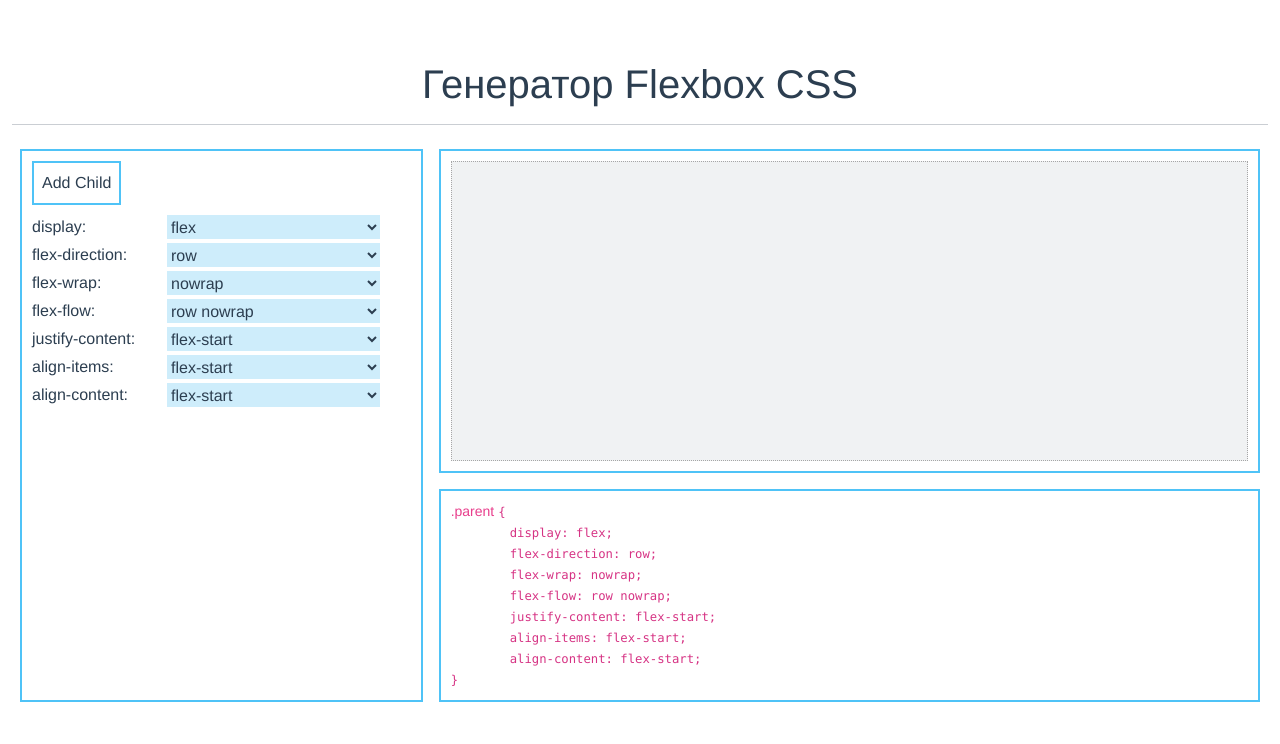
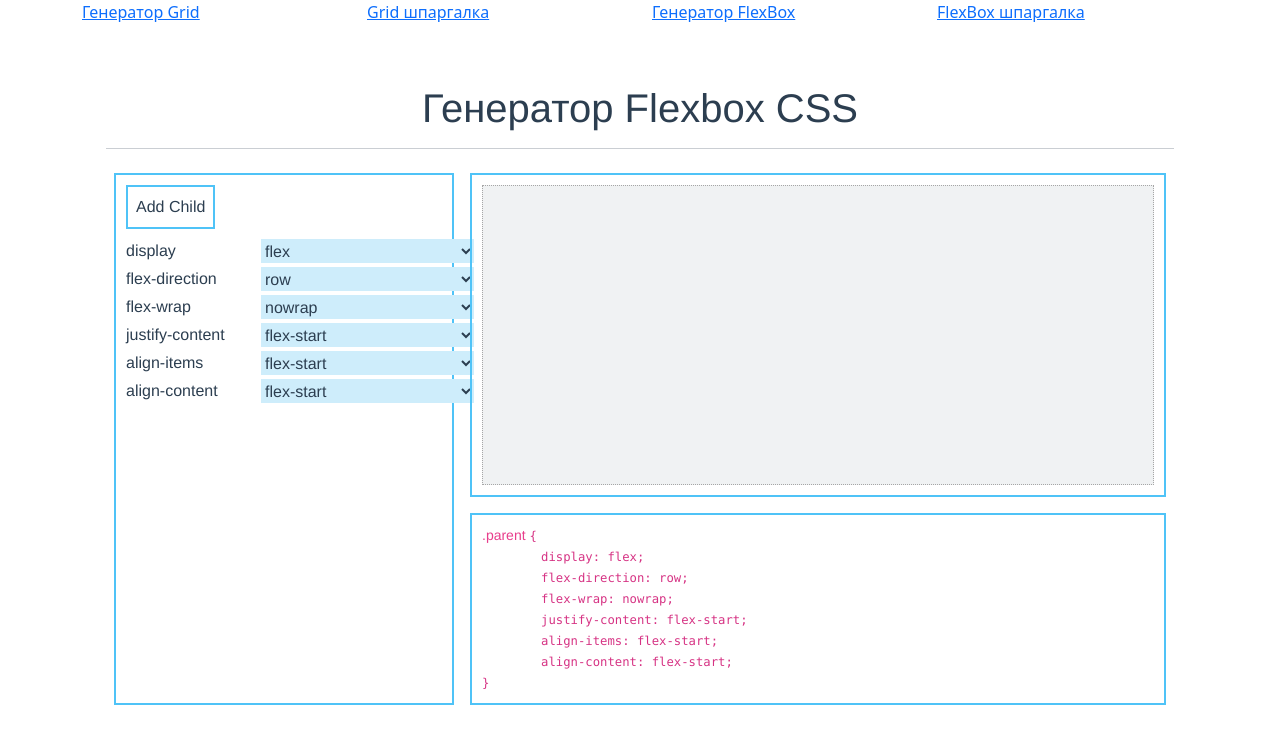
Before and after one commit to Tkachyshyn-Andrei/test_flexbox_shpargalka, a Vue app: page /#/flex-generator in a window 1280 px wide. Shown: the top 744 px of the page. Built offline with nearby package versions, Linux system fonts and the light colour scheme.

Commit message:
fix header

```diff
--- a/src/App.vue
+++ b/src/App.vue
@@ -1,7 +1,26 @@
 <template>
-  <div>
-    <router-view/>
+  <div class="container">
+    <div class="row">
+      <div class="col">
+        <router-link to="/grid-generator"> Генератор Grid</router-link>
+      </div>
+      <div class="col">
+        <router-link to="/grid-hint">Grid шпаргалка</router-link>
+      </div>
+      <div class="col">
+        <router-link to="/flex-generator">Генератор FlexBox</router-link>
+      </div>
+      <div class="col">
+        <router-link to="/flex-box">FlexBox шпаргалка</router-link>
+      </div>
+    </div>
+    <div class="row">
+      <div class="col">
+        <router-view/>
+      </div>
+    </div>
   </div>
+
 </template>
 
 <script>
--- a/src/components/Select/VSelect.vue
+++ b/src/components/Select/VSelect.vue
@@ -1,7 +1,7 @@
 <template>
   <div class="d-flex mb-1">
     <div class="property-name">
-      {{ property }}: &nbsp;
+      {{ label }}
     </div>
     <select @change="switchSelect($event)">
       <option disabled value="">Виберіть один із варіантів</option>
@@ -16,13 +16,15 @@
 export default {
   name: "VSelect",
   props: {
-    property: {
+    label: {
       type: String,
     },
     values: {
       type: Array,
     },
-    value:{}
+    value: {
+      type: [Number, String]
+    }
   },
   methods: {
     switchSelect(event) {
--- a/src/router/index.js
+++ b/src/router/index.js
@@ -1,7 +1,6 @@
 import Vue from "vue";
 import VueRouter from "vue-router";
 
-import Home from "@/views/Home";
 import GridGenerator from "@/views/GridGenerator";
 import FlexBox from "@/views/FlexBox";
 import FlexBoxGenerator from "@/views/FlexBoxGenerator";
@@ -12,25 +11,29 @@ const router = new VueRouter({
     routes: [
         {
             path: '/',
-            component: Home
+            redirect: '/grid-hint',
+            name: 'home'
+        },
+        {
+            path: '/grid-hint',
+            component: Hint,
+            name: 'grid-hint',
         },
         {
             path: '/grid-generator',
-            component: GridGenerator
-        },
-        {
-            path: '/hint',
-            component: Hint
+            component: GridGenerator,
+            name: 'grid-generator'
         },
         {
             path: '/flex-generator',
-            component: FlexBoxGenerator
+            component: FlexBoxGenerator,
+            name: 'flex-generator'
         },
         {
             path: '/flex-box',
-            component: FlexBox
-        }
-    ]
+            component: FlexBox,
+            name: 'flex-box'
+        }]
 
 })
 
--- a/src/views/FlexBoxGenerator.vue
+++ b/src/views/FlexBoxGenerator.vue
@@ -9,23 +9,23 @@
             <div @click="addChild">Add Child</div>
           </div>
           <div>
-            <VSelect v-model="selectedPropertiesParent.display" :values="display" property="display"/>
-            <VSelect v-model="selectedPropertiesParent.flexDirection" :values="flexDirection"
-                     property="flex-direction"/>
-            <VSelect v-model="selectedPropertiesParent.flexWrap" :values="flexWrap" property="flex-wrap"/>
-            <VSelect v-model="selectedPropertiesParent.flexFlow" :values="flexFlow" property="flex-flow"/>
-            <VSelect v-model="selectedPropertiesParent.justifyContent" :values="justifyContent"
-                     property="justify-content"/>
-            <VSelect v-model="selectedPropertiesParent.alignItems" :values="alignItems" property="align-items"/>
-            <VSelect v-model="selectedPropertiesParent.alignContent" :values="alignContent" property="align-content"/>
+            <VSelect v-model="parentStyleProperties.display" :values="display" label="display"/>
+            <VSelect v-model="parentStyleProperties.flexDirection" :values="flexDirection"
+                     label="flex-direction"/>
+            <VSelect v-model="parentStyleProperties.flexWrap" :values="flexWrap" label="flex-wrap"/>
+<!--            <VSelect v-model="parentStyleProperties.flexFlow" :values="flexFlow" label="flex-flow"/>-->
+            <VSelect v-model="parentStyleProperties.justifyContent" :values="justifyContent"
+                     label="justify-content"/>
+            <VSelect v-model="parentStyleProperties.alignItems" :values="alignItems" label="align-items"/>
+            <VSelect v-model="parentStyleProperties.alignContent" :values="alignContent" label="align-content"/>
           </div>
-          <div v-if="showChildBlock" class="container-style child-block">
-            <div>Вибрано Child</div>
-            <VSelect v-model="selectedPropertiesChild.order" :values="order" property="order"/>
-            <VSelect v-model="selectedPropertiesChild.alignSelf" :values="alignSelf" property="align-self"/>
-            <VSelect v-model="selectedPropertiesChild.flexGrow" :values="flexGrow" property="flex-grow"/>
-            <VSelect v-model="selectedPropertiesChild.flexShrink" :values="flexShrink" property="flex-shrink"/>
-            <VSelect v-model="selectedPropertiesChild.flexBasis" :values="flexBasis" property="flex-basis"/>
+          <div v-if="activeChild" class="container-style child-block">
+            <div>Вибрано {{ activeChild.index + 1 }}</div>
+            <VSelect v-model="activeChild.order" :values="order" label="order"/>
+            <VSelect v-model="activeChild.alignSelf" :values="alignSelf" label="align-self"/>
+            <VSelect v-model="activeChild.flexGrow" :values="flexGrow" label="flex-grow"/>
+            <VSelect v-model="activeChild.flexShrink" :values="flexShrink" label="flex-shrink"/>
+            <VSelect v-model="activeChild.flexBasis" :values="flexBasis" label="flex-basis"/>
             <div class="mb-1">
               <label>width</label>
               <input placeholder="20px">
@@ -39,23 +39,25 @@
       </div>
       <div class="col-8 p-2">
         <div class="container-style mb-3">
+
           <div :style="parentStyle" class="parent-block">
-            <div v-for="(item, index) in items" :key="index" :class="{'active-child': item === selectedPropertiesChild}"
-                 :style="getActiveChild(item)"
+            <div v-for="(item, index) in items" :key="index" :class="{'active-child': item === activeChild}"
+                 :style="getChildStyle(item)"
                  class="item"
-                 @click="selectActiveChild(item)"
+                 @click="setActiveChild(item, index)"
             >
               <i @click.stop="deleteChild(index)"/>
-              Child {{ index + 1}}
+              Child {{ index + 1 }}
             </div>
           </div>
+
         </div>
         <div class="container-style code">
           <div>
             .parent
             <code style="white-space: pre" v-html="showParentStyle"/>
           </div>
-          <div v-if="showChildBlock">
+          <div v-if="showChildBlockStyle">
             .child
             <code style="white-space: pre" v-html="showChildStyle"/>
           </div>
@@ -73,50 +75,42 @@ export default {
   components: {VSelect},
   data: () => ({
     items: [],
-        isChildBlockVisible: false,
-        selectedPropertiesParent: {
+    parentStyleProperties: {
       display: 'flex',
       flexDirection: 'row',
       flexWrap: 'nowrap',
-          flexFlow: 'row nowrap',
+      // flexFlow: 'row nowrap',
       justifyContent: 'flex-start',
       alignItems: 'flex-start',
       alignContent: 'flex-start',
     },
-        selectedPropertiesChild: {
-          order: '0',
-          alignSelf: 'flex-start',
-          flexGrow: '0',
-          flexShrink: '0',
-          flexBasis: 'content',
-        },
+    activeChild: null,
     display: ['flex', 'inline-flex'],
     flexDirection: ['row', 'row-reverse', 'column', 'column-reverse'],
     flexWrap: ['nowrap', 'wrap', 'wrap-reverse'],
-        flexFlow: ['row nowrap', 'column-reverse', 'column wrap', 'row-reverse wrap-reverse'],
-        order: ['-1', '0', '1'],
+    // flexFlow: ['row nowrap', 'column-reverse', 'column wrap', 'row-reverse wrap-reverse'],
+    order: [-1, 0, 1],
     justifyContent: ['flex-start', 'flex-end', 'center', 'space-between', 'space-around', 'space-evenly'],
-        alignItems: ['flex-start', 'flex-end', 'center', 'baseline', 'Stretch'],
-        alignSelf: ['flex-start', 'flex-end', 'center', 'baseline', 'Stretch'],
+    alignItems: ['flex-start', 'flex-end', 'center', 'baseline', 'stretch'],
+    alignSelf: ['flex-start', 'flex-end', 'center', 'baseline', 'stretch'],
     alignContent: ['flex-start', 'flex-end', 'center', 'space-between', 'space-around', 'space-evenly', 'stretch'],
-        flexGrow: ['0', '1'],
-        flexShrink: ['0', '1'],
+    flexGrow: [0, 1],
+    flexShrink: [0, 1],
     flexBasis: ['30%', '50%', 'content'],
-      }
-  ),
+  }),
   computed: {
-    showChildBlock () {
-      return  this.items.length > 0
+    showChildBlockStyle() {
+      return this.items.length > 0
     },
     parentStyle() {
-      return this.selectedPropertiesParent
+      return this.parentStyleProperties
     },
     showParentStyle() {
       return Object.keys(this.parentStyle).reduce((acc, key) =>
           `${acc}\t${key.split(/(?=[A-Z])/).join(`-`).toLowerCase()}: ${this.parentStyle[key]};\n`, `{\n`) + `}`
     },
     childStyle() {
-      return this.selectedPropertiesChild
+      return {}; //this.selectedPropertiesChild
     },
     showChildStyle() {
       return Object.keys(this.childStyle).reduce((acc, key) =>
@@ -125,18 +119,30 @@ export default {
   },
   methods: {
     addChild() {
-      this.items.push({...this.selectedPropertiesChild});
+      this.items.push({
+        order: 0,
+        alignSelf: 'flex-start',
+        flexGrow: 0,
+        flexShrink: 0,
+        flexBasis: 'content',
+      });
     },
     deleteChild(index) {
       this.items.splice(index, 1);
     },
-    selectActiveChild(item) {
-      this.selectedPropertiesChild = item;
+    setActiveChild(item, index) {
+      this.activeChild = item;
+      this.activeChild.index = index
     },
-    getActiveChild(item) {
-      if (this.selectedPropertiesChild === item) {
-        return this.childStyle
-      }
+    // getActiveChild(item) {
+    //   if (this.selectedPropertiesChild === item) {
+    //     return this.childStyle
+    //   }
+    // },
+    getChildStyle(child) {
+      // eslint-disable-next-line no-debugger
+      // debugger
+      return child
     }
   }
 }
@@ -165,7 +171,7 @@ h1 {
   min-height: 300px;
   border: 1px dotted #a6a6a6;
   background-color: rgb(240, 242, 243);
-  overflow: scroll;
+  overflow-x: auto;
 }
 
 .item {
@@ -191,7 +197,6 @@ i:before {
   content: "✖";
 }
 
-
 .button > div {
   border: 2px solid #4fc3f7;
   margin-bottom: 10px;
@@ -209,9 +214,11 @@ i:before {
 .child-block .property-name {
   min-width: 123px;
 }
+
 .container-style label{
   min-width: 123px;
 }
+
 .container-style input{
   width: 237px;
   border-color: #4fc3f7;
--- a/src/views/Home.vue
+++ /dev/null
@@ -1,29 +0,0 @@
-<template>
-  <div class="container">
-    <div class="row">
-      <div class="col">
-        <router-link to="/grid-generator"> Генератор Grid</router-link>
-      </div>
-      <div class="col">
-        <router-link to="/hint">Grid шпаргалка</router-link>
-      </div>
-      <div class="col">
-        <router-link to="/flex-generator">Генератор FlexBox</router-link>
-      </div>
-      <div class="col">
-        <router-link to="/flex-box">FlexBox шпаргалка</router-link>
-      </div>
-    </div>
-  </div>
-</template>
-
-<script>
-export default {
-  // eslint-disable-next-line vue/multi-word-component-names
-  name: "Home"
-}
-</script>
-
-<style scoped>
-
-</style>
```
Lines whose indentation alone changed are shown as unchanged.
